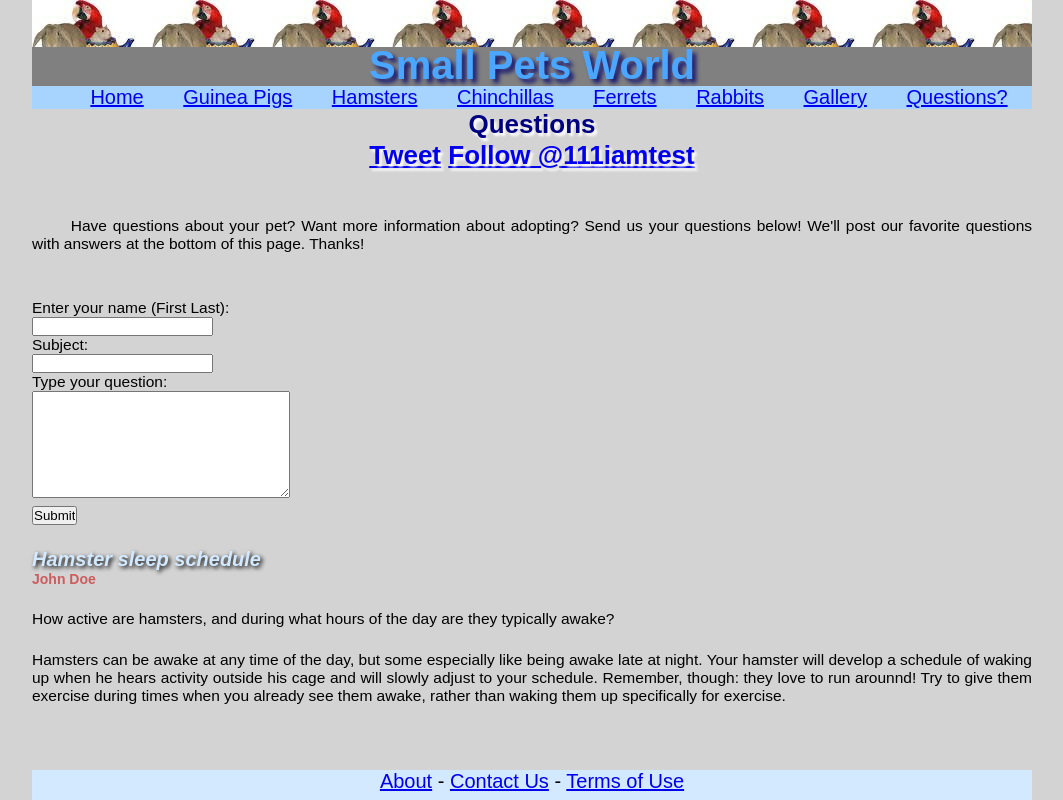
After one commit to Vylegzv/Web-Development-Project, a PHP site: page /questions.php in a window 1280 px wide. The commit adds this page. Shown: the whole page, without its empty margins (108-1171 px from the left). Run offline with PHP 8.4, Linux system fonts and the light colour scheme; data comes from the database, SQL or seed files in the repository; some libraries are stand-ins or nearby versions.

Commit message:
Added questions page
Allows users to submit questions about their pet to us. Fully answered
questions will be displayed to provide additional information for pet
owners

```diff
--- a/Project/index.php
+++ b/Project/index.php
@@ -62,7 +62,8 @@
       <br />
       </h2>
 
-		<br><br><p>Sed ut perspiciatis unde omnis iste natus error sit voluptatem accusantium doloremque laudantium, totam rem aperiam, eaque ipsa quae ab illo inventore veritatis et quasi architecto beatae vitae dicta sunt explicabo. Nemo enim ipsam voluptatem quia voluptas sit aspernatur aut odit aut fugit, sed quia consequuntur magni dolores eos qui ratione voluptatem sequi nesciunt. Neque porro quisquam est, qui dolorem ipsum quia dolor sit amet, consectetur, adipisci velit, sed quia non numquam eius modi tempora incidunt ut labore et dolore magnam aliquam quaerat voluptatem. Ut enim ad minima veniam, quis nostrum exercitationem ullam corporis suscipit laboriosam, nisi ut aliquid ex ea commodi consequatur? Quis autem vel eum iure reprehenderit qui in ea voluptate velit esse quam nihil molestiae consequatur, vel illum qui dolorem eum fugiat quo voluptas nulla pariatur?</p><br>
+		<br><br><p>Welcome to our site, Small Pets World! Here you will find important information relating to basic homecare and vetcare for your pet, as well as examples of common illnesses that your pet may contract and some basic information about planning to adopt. </p>
+    <br><p>We currently have information for <a href = "chinchilla.php">chinchillas</a>, <a href = "ferret.php">ferrets</a>, <a href = "guineapig.php">guinea pigs</a>, <a href = "hamster.php">hamsters</a>, and <a href = "rabbit.php">rabbits</a>. Please feel free to contact us with any questions you may have concerning the care of your pet! </p><br>
 
 		 <ul class="gallery">
 			<a href = "guineapig.php">
--- /dev/null
+++ b/Project/questions.php
@@ -0,0 +1,158 @@
+<?php
+$action = (isset($_REQUEST['action'])&& $_REQUEST['action'] !=NULL)?$_REQUEST['action']:'';
+if($action == 'ajax'){
+	/* Connect To Database*/
+	$link = mysql_connect("localhost","root","") or die("Couldn't make connection.");
+	$db = mysql_select_db("Pets", $link) or die("Couldn't select database");
+
+  /*
+	include 'pagination.php'; //include pagination file
+
+	//pagination variables
+	$page = (isset($_REQUEST['page']) && !empty($_REQUEST['page']))?$_REQUEST['page']:1;
+	$per_page = 2; //how much records you want to show
+	$adjacents  = 2; //gap between pages after number of adjacents
+	$offset = ($page - 1) * $per_page;
+
+	*/
+	//Count the total number of row in the table*/
+  /*
+	$count_query   = mysql_query("SELECT COUNT(*) AS numrows FROM smallpets WHERE type = 'Rabbit'");
+	$row     = mysql_fetch_array($count_query);
+	$numrows = $row['numrows'];
+	$total_pages = ceil($numrows/$per_page);
+	$reload = 'rabbit.php';
+	*/
+
+  //main query to fetch the data
+    $query = mysql_query("SELECT * FROM usercontent ORDER BY ID DESC");
+
+    //loop through fetched data
+  while($row = mysql_fetch_array($query)){
+    if ($row['Answered'] == 1){ // Only post questions that have been answered
+      echo '         <br><h3 class = "space subtitle">' . $row['Subject'] . '</h3>' . PHP_EOL;
+      echo '         <h2 class = "space subtitle2">' . $row['Name'] . '</h2>' . PHP_EOL;
+      echo '         <br><p class="noindent">' . $row['Question'] . '</p>' . PHP_EOL;
+      echo '         <br><p class="noindent">' . $row['Answer'] . '</p>' . PHP_EOL;
+    }
+  }
+//echo '<br>' . paginate($reload, $page, $total_pages, $adjacents);
+  } else{
+//echo '<br>' . paginate($reload, $page, $total_pages, $adjacents);
+?>
+
+
+<!DOCTYPE html>
+<html>
+  <head>
+	<?php
+	$db = mysql_connect("localhost", "root");
+	mysql_select_db("Pets", $db);
+	?>
+    <title>Small Pets World: Questions</title>
+    <meta http-equiv="content-type" content="text/html; charset=utf-8" />
+    <meta name="keywords"  content="small pets, information, questions, how to" />
+    <meta name="description" content="Submit questions related to care of small pets" />
+    <link rel="stylesheet" type="text/css" href="style.css"/>
+		    <link rel="stylesheet" type="text/css"
+	href="http://ajax.googleapis.com/ajax/libs/jqueryui/1.10.0/themes/base/jquery-ui.css"/>
+	<script type="text/javascript" src="http://ajax.googleapis.com/ajax/libs/jquery/1.9.0/jquery.min.js"></script>
+	<script type="text/javascript" src="http://ajax.googleapis.com/ajax/libs/jqueryui/1.10.0/jquery-ui.min.js"></script>
+	<script type="text/javascript">
+
+	$(document).ready(function(){
+		load(1);
+	});
+
+	function load(page){
+		$("#loader").fadeIn('slow');
+		$.ajax({
+			url:'questions.php?action=ajax&page='+page,
+			success:function(data){
+				$(".outer_div").html(data).fadeIn('slow');
+				$("#loader").fadeOut('slow');
+			}
+		})
+	}
+
+	!function(d,s,id){
+		var js,fjs=d.getElementsByTagName(s)[0];
+		if(!d.getElementById(id)){js=d.createElement(s);
+			js.id=id;js.src="https://platform.twitter.com/widgets.js";
+			fjs.parentNode.insertBefore(js,fjs);
+			}
+		}
+		(document,"script","twitter-wjs");
+
+		!function(d,s,id){
+			var js,fjs=d.getElementsByTagName(s)[0];
+			if(!d.getElementById(id)){js=d.createElement(s);
+				js.id=id;
+				js.src="//platform.twitter.com/widgets.js";
+				fjs.parentNode.insertBefore(js,fjs);
+				}
+			}
+			(document,"script","twitter-wjs");
+	</script>
+  </head>
+  <body>
+    <div id="container">
+    <div id="header">
+	  <h1><span></span></h1>
+ 	  <h1>Small Pets World</h1>
+    </div>
+
+	  <div id="navigationh">
+	    <ul>
+        <li><a href="index.php">Home</a></li>
+        <li><a href="guineapig.php">Guinea Pigs</a></li>
+		<li><a href="hamster.php">Hamsters</a></li>
+		<li><a href="chinchilla.php">Chinchillas</a></li>
+		<li><a href="ferret.php">Ferrets</a></li>
+        <li><a href="rabbit.php">Rabbits</a></li>
+		<li><a href="gallery.php">Gallery</a></li>
+		<li><a href="questions.php">Questions?</a></li>
+	    </ul>
+    </div>
+
+
+    <div id="content">
+      <h2 id="pagetitle">Questions
+      <br />
+	<a href="https://twitter.com/share" class="twitter-share-button" id="twitter" data-lang="en">Tweet</a>
+	<a href="https://twitter.com/111iamtest" class="twitter-follow-button" id="twitter" data-show-count="false" data-lang="en">Follow @111iamtest</a>
+      <br />
+      </h2>
+
+      <br><br><p>Have questions about your pet? Want more information about adopting? Send us your questions below! We'll post our favorite questions with answers at the bottom of this page. Thanks! </p>
+
+      <br>
+      <form action="insertusercontent.php" method="post">
+        <br><p class="noindent">
+          <label for='name'>Enter your name (First Last): </label><br>
+          <input type="text" name="name" maxlength="100" />
+        </p>
+        <p class="noindent">
+          <label for='subject'>Subject: </label><br>
+          <input type="text" name="subject" maxlength="100" />
+        </p>
+        <p class="noindent">
+          <label for='question'>Type your question: </label><br>
+          <textarea rows="7" cols = "30" name="question" maxlength="2000"  wrap="physical"></textarea>
+        </p>
+        <input type="submit" name="submit" value="Submit" />
+      </form>
+    </div>
+
+		<div id="loader"><img src="loader.gif"></div>
+		<div class="outer_div"></div>
+    <br><br>
+
+	    <div id="pushdown"></div>
+	    </div>
+	    <div id="footer">
+		    <a href="#">About</a> - <a href="#">Contact Us</a> - <a href="#">Terms of Use</a>
+		  </div>
+	  </body>
+	</html>
+	<?php }?>
```
Also changed, not shown: Project/Smallpets.sql (deleted, +0 -49 lines), Project/insertusercontent.php (added, +70 -0 lines), Project/pets.sql (added, +77 -0 lines).
